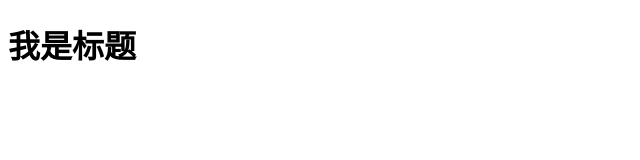
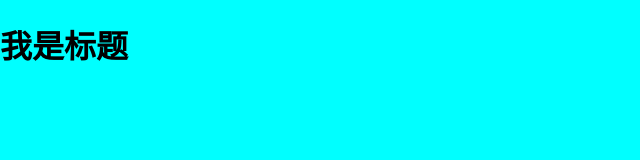
Before and after one commit to cainiao190/project_01, a plain HTML site: page index.html in a window 1280 px wide. Shown: the whole page, without its empty margins (0-640 px from the left). Drawn offline with Linux system fonts and the light colour scheme.

Commit message:
修改了index.css和index.html

```diff
--- a/index.css
+++ b/index.css
@@ -0,0 +1,5 @@
+html,body {
+    margin: 0;
+    padding: 0;
+    background-color: aqua;
+}
--- a/index.html
+++ b/index.html
@@ -5,8 +5,11 @@
     <meta http-equiv="X-UA-Compatible" content="IE=edge">
     <meta name="viewport" content="width=device-width, initial-scale=1.0">
     <title>Document</title>
+    <link rel="stylesheet" href="/index.css">
+
 </head>
 <body>
     <h1>我是标题</h1>
+    <script src="/index.js"></script>
 </body>
 </html>
```
